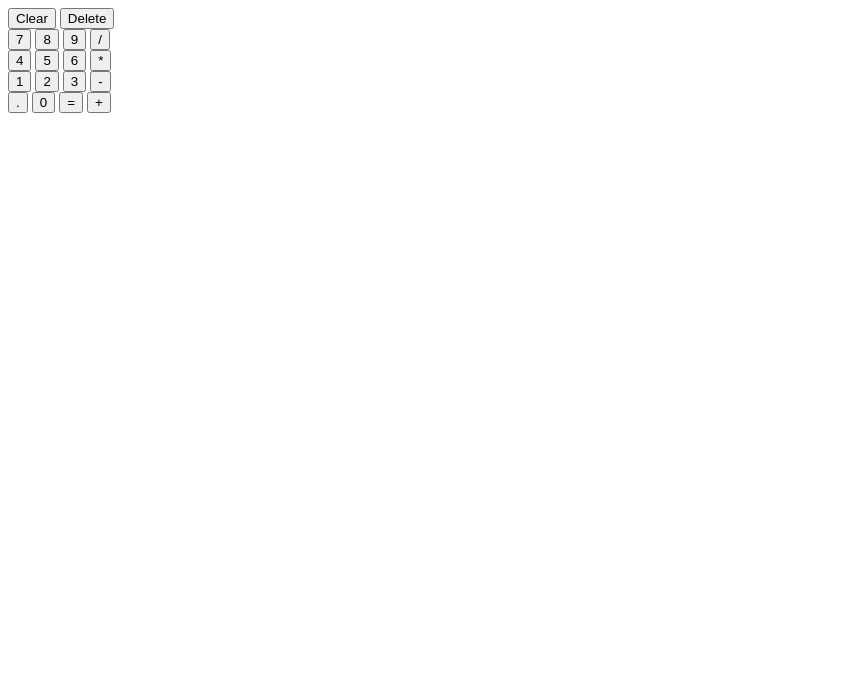
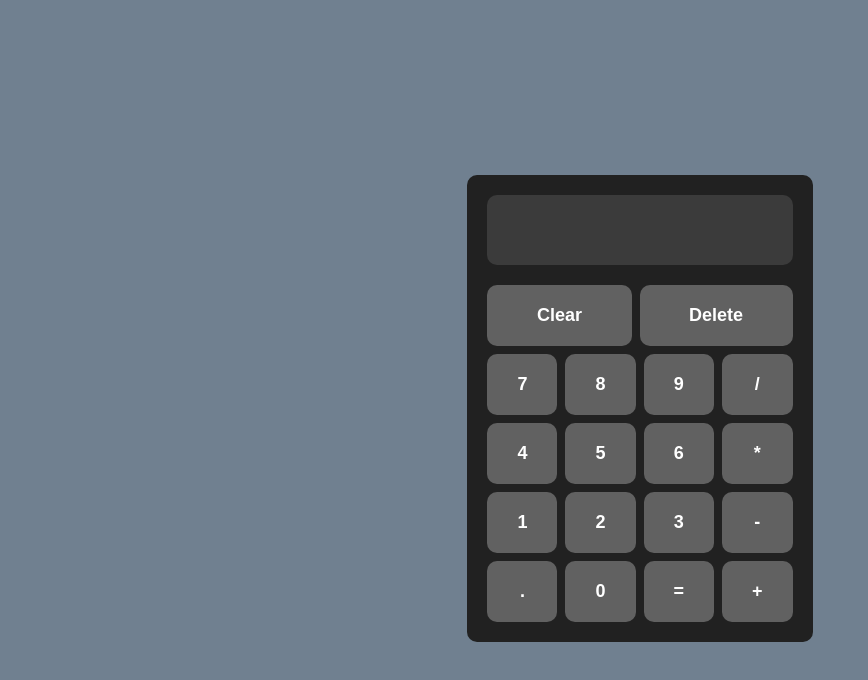
Before and after one commit to ASH-WIN-10/web-calculator, a plain HTML site: page index.html in a window 1280 px wide. Shown: the whole page, without its empty margins (0-868 px from the left). Drawn offline with Linux system fonts and the light colour scheme.

Commit message:
complete styling

```diff
--- a/index.html
+++ b/index.html
@@ -15,29 +15,31 @@
           <button id="clear">Clear</button>
           <button id="delete">Delete</button>
         </div>
-        <div class="row">
-          <button class="btn">7</button>
-          <button class="btn">8</button>
-          <button class="btn">9</button>
-          <button class="btn operator">/</button>
-        </div>
-        <div class="row">
-          <button class="btn">4</button>
-          <button class="btn">5</button>
-          <button class="btn">6</button>
-          <button class="btn operator">*</button>
-        </div>
-        <div class="row">
-          <button class="btn">1</button>
-          <button class="btn">2</button>
-          <button class="btn">3</button>
-          <button class="btn operator">-</button>
-        </div>
-        <div class="row">
-          <button class="btn decimal">.</button>
-          <button class="btn">0</button>
-          <button class="evaluate">=</button>
-          <button class="btn operator">+</button>
+        <div class="columns">
+          <div class="column">
+            <button class="btn">7</button>
+            <button class="btn">4</button>
+            <button class="btn">1</button>
+            <button class="btn decimal">.</button>
+          </div>
+          <div class="column">
+            <button class="btn">8</button>
+            <button class="btn">5</button>
+            <button class="btn">2</button>
+            <button class="btn">0</button>
+          </div>
+          <div class="column">
+            <button class="btn">9</button>
+            <button class="btn">6</button>
+            <button class="btn">3</button>
+            <button class="evaluate">=</button>
+          </div>
+          <div class="column">
+            <button class="btn operator">/</button>
+            <button class="btn operator">*</button>
+            <button class="btn operator">-</button>
+            <button class="btn operator">+</button>
+          </div>
         </div>
       </div>
     </div>
--- a/styles.css
+++ b/styles.css
@@ -0,0 +1,106 @@
+@import url(https://fonts.googleapis.com/css2?family=Quicksand:wght@300..700&display=swap);
+
+:root {
+    --gap: 8px;
+    --border-radius: 10px;
+}
+
+body {
+    background-color: slategray;
+    font-family: "Quicksand", sans-serif;
+    height: 100vh;
+    overflow: hidden;
+    display: flex;
+    justify-content: center;
+    align-items: center;
+}
+
+.calculator {
+    border-radius: var(--border-radius);
+    background-color: #212121;
+    padding: 20px;
+    display: flex;
+    flex-direction: column;
+    justify-content: space-between;
+    gap: 20px;
+}
+
+.display {
+    background-color: #3B3B3B;
+    width: auto;
+    height: 70px;
+    border-radius: var(--border-radius);
+    display: flex;
+    justify-content: end;
+    align-items: end;
+}
+
+.display > span {
+    color: limegreen;
+    background: transparent;
+    font-size: 30px;
+}
+
+.buttons {
+    display: flex;
+    flex-direction: column;
+    justify-content: space-between;
+    gap: var(--gap);
+}
+
+.columns {
+    display: flex;
+    justify-content: space-between;
+    gap: var(--gap);
+}
+
+.column {
+    display: flex;
+    flex-direction: column;
+    gap: var(--gap);
+}
+
+.row {
+    display: flex;
+    justify-content: space-between;
+    gap: var(--gap);
+}
+
+button {
+    font-size: 18px;
+    font-weight: 900;
+    border: 0px solid transparent;
+    border-radius: var(--border-radius);
+    background-color: #616161;
+    color: white;
+    padding: 20px 30px;
+    transition: all 150ms ease-in-out;
+}
+
+#clear, #delete {
+    flex-grow: 1;
+}
+
+button:hover {
+    background-color: #bdbdbd;
+    color: black;
+    cursor: pointer;
+    transform: translateY(-0.2rem);
+}
+
+#clear:hover,
+#delete:hover {
+    background-color: lightcoral;
+}
+
+.operator:hover {
+    background-color: mediumturquoise;
+}
+
+.evaluate:hover {
+    background-color: limegreen;
+}
+
+button:active {
+    transform: translateY(0);
+}
```
